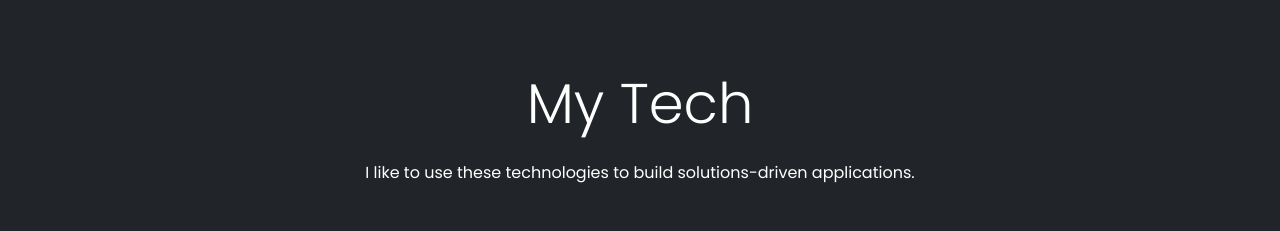
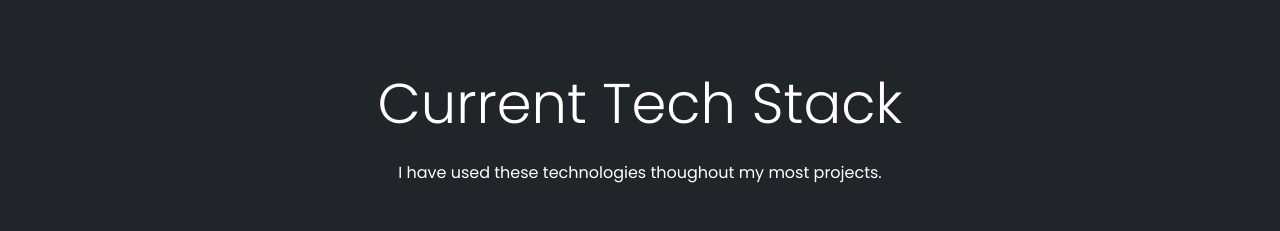
Before and after one commit to alexgoodestudio/big_web_frontend, a React (Create React App) app: page / in a window 1280 px wide. Shown: the part 546-777 px from the top of the page. Built offline with nearby package versions, Linux system fonts and the light colour scheme; no server answers; a web font is replaced by a local one.

Commit message:
added github linkedin icons/ updated education section

```diff
--- a/src/portfoliolayout/NoProjectScreen.js
+++ b/src/portfoliolayout/NoProjectScreen.js
@@ -14,10 +14,10 @@ import "./style.css"; // Include styles here.
 function NoProjectScreen() {
   return (
     <div className="bg-dark text-white p-5">
-      <h1 className="display-4 text-center mb-4">My Tech</h1>
+      <h1 className="display-4 text-center mb-4">Current Tech Stack</h1>
 
       <p className="text-center mb-5">
-        I like to use these technologies to build solutions-driven applications.
+        I have used these technologies thoughout my most projects.
       </p>
 
       <div className="container">
```
